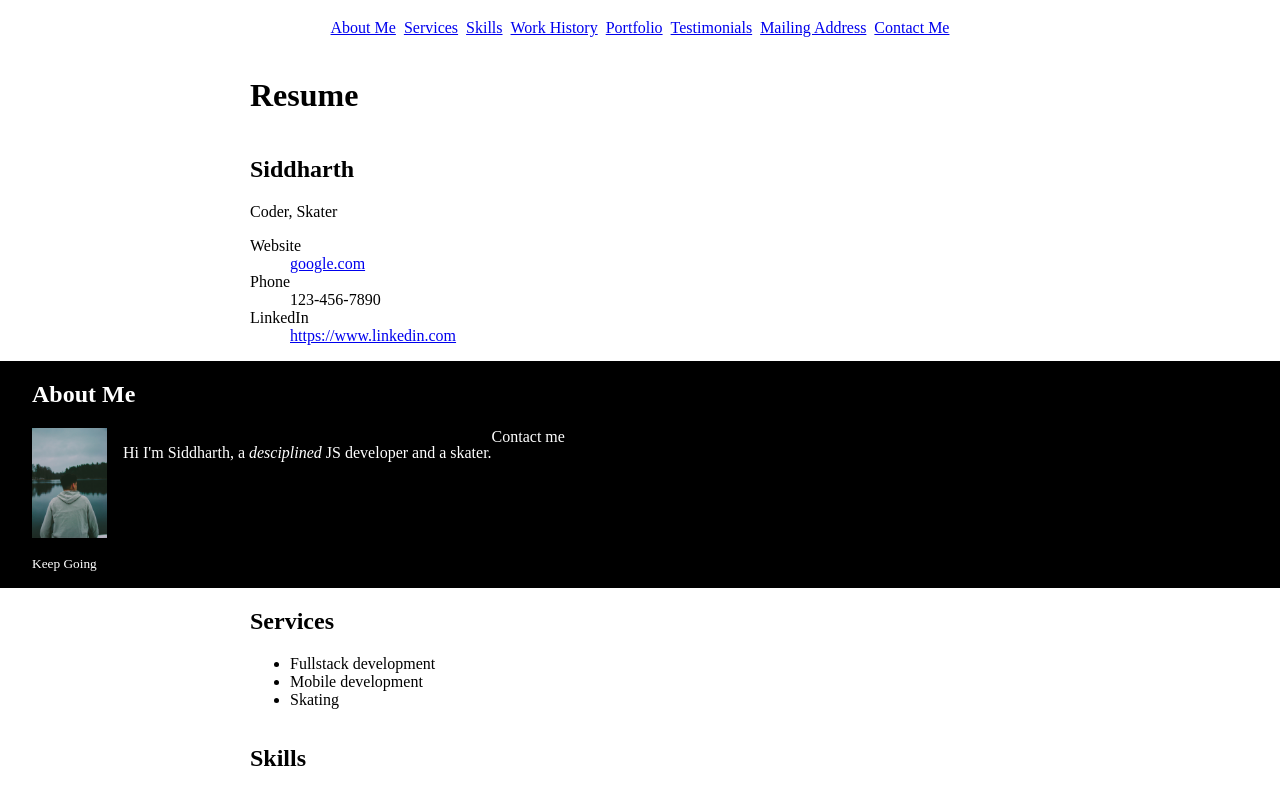
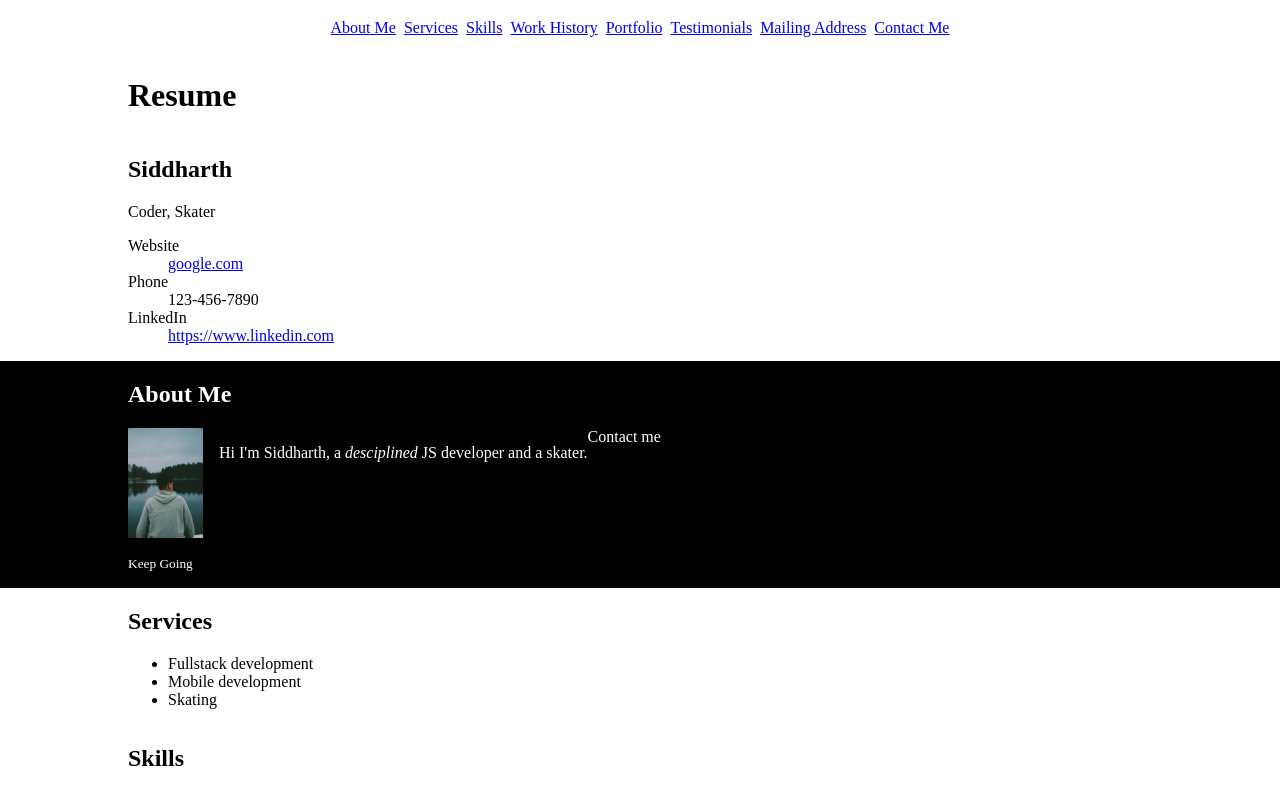
Before and after one commit to siddtheone/html-and-css, a website: page index.html in a window 1280 px wide. Shown: the top 789 px of the page. Drawn offline with Linux system fonts and the light colour scheme.

Commit message:
Better full bleed

```diff
--- a/styles.css
+++ b/styles.css
@@ -34,7 +34,7 @@ main {
   padding-block: 0;
   margin-block: 0;
   display: grid;
-  grid-template-columns: 1fr 780px 1fr;
+  grid-template-columns: 1fr 1024px 1fr;
 }
 
 main > * {
@@ -43,7 +43,7 @@ main > * {
 
 .full-bleed {
   grid-column: 1 / span 3;
-  padding-inline: 2rem;
+  padding-inline: calc((100% - 1024px) / 2);
 }
 
 #aboutme {
```
